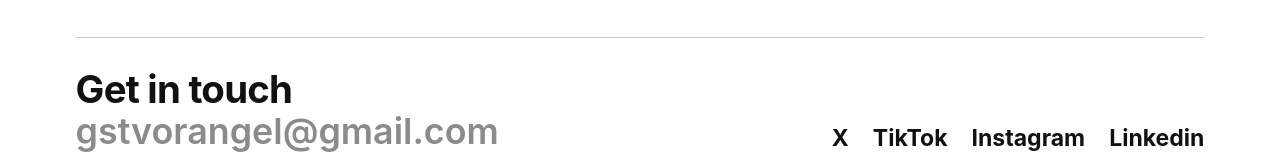
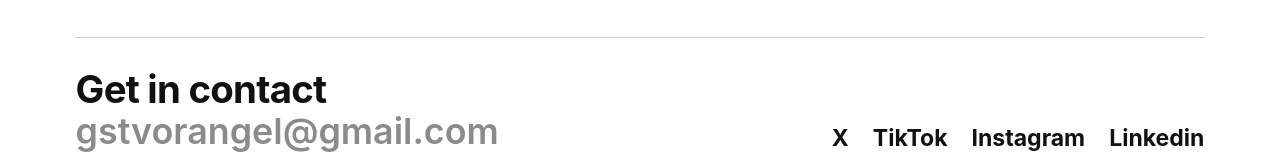
Before and after one commit to gstvorangel/gr-portfolio, a plain HTML site: page index.html in a window 1280 px wide. Shown: the part 2356-2516 px from the top of the page. Drawn offline with Linux system fonts and the light colour scheme.

Commit message:
footer text change

```diff
--- a/index.html
+++ b/index.html
@@ -71,7 +71,7 @@
     <div class="container">
       <div class="footer-inner">
         <div class="footer-contact">
-          <h2>Get in touch</h2>
+          <h2>Get in contact</h2>
           <a href="mailto:gstvorangel@gmail.com">gstvorangel@gmail.com</a>
         </div>
         <ul id="lab" class="social-list" aria-label="Social links">
```
